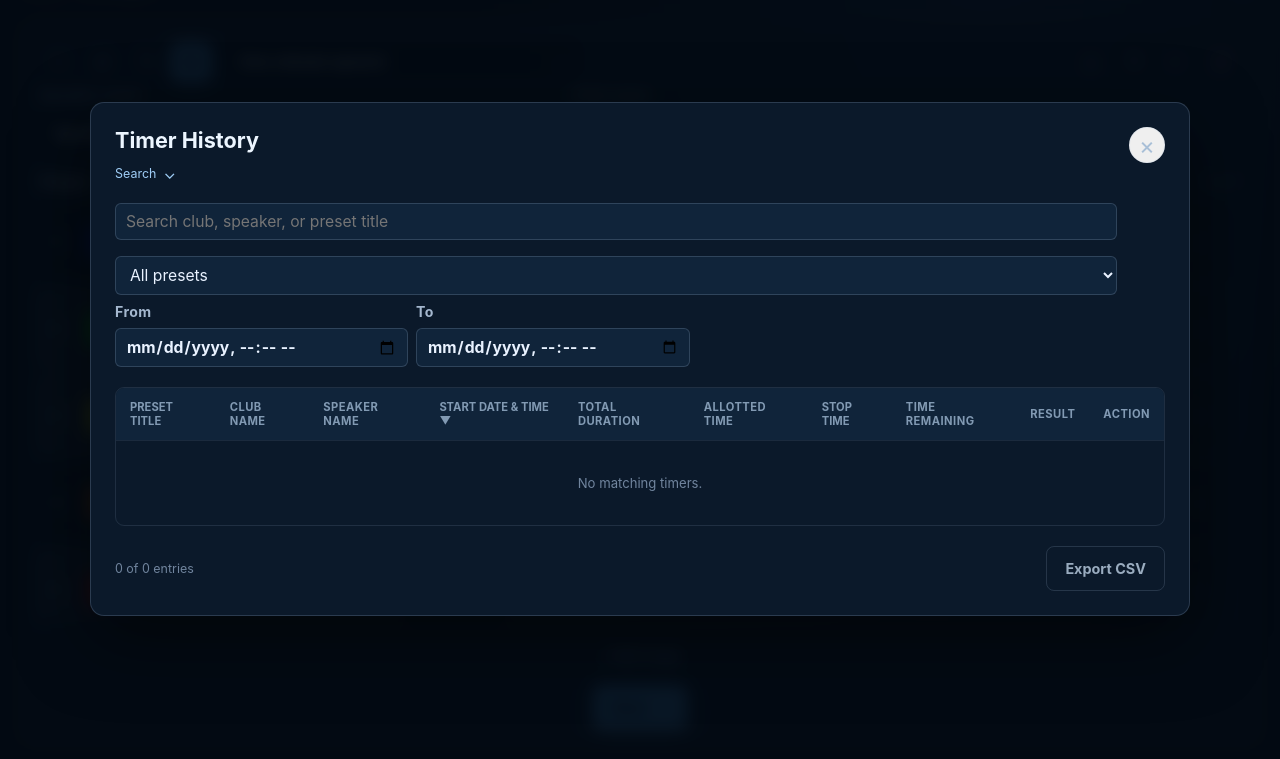
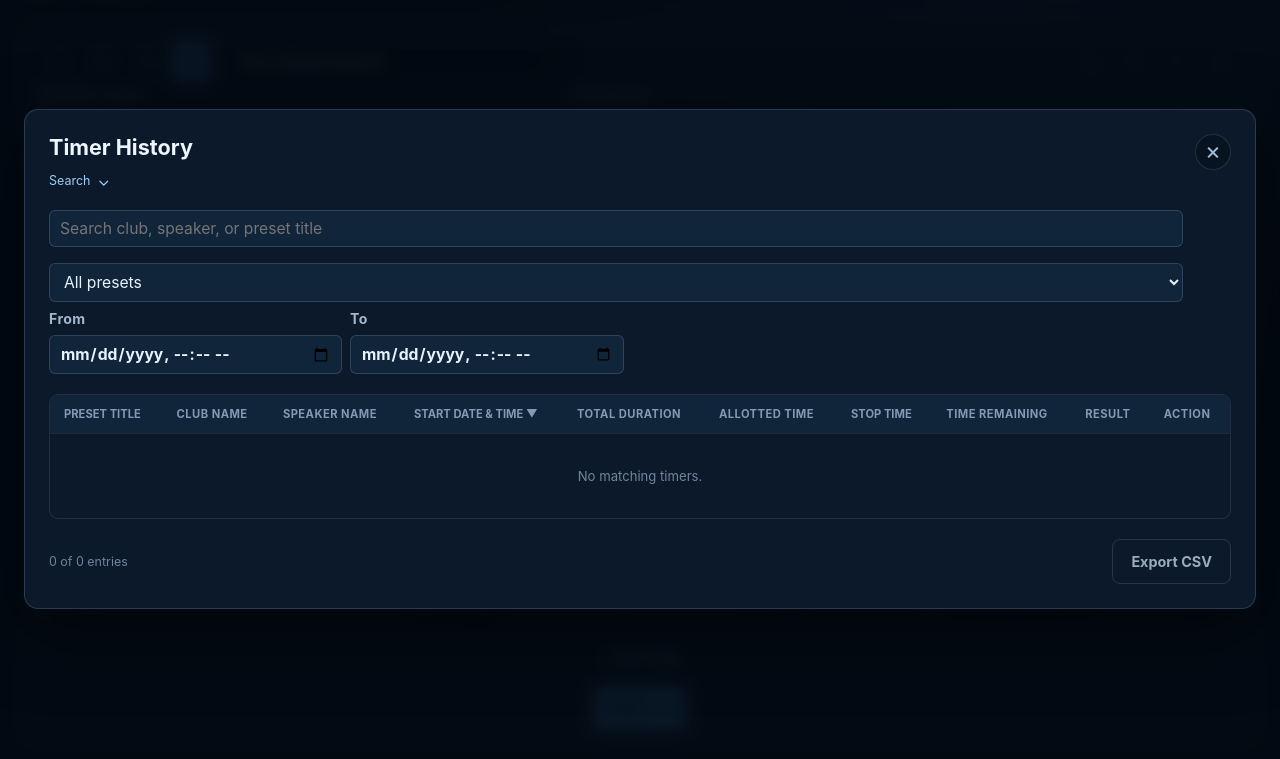
Before and after one commit to Badjau/timelight, a website built with Vite: page index.html in a window 1280 px wide. Both pictures are taken after a click on the button 1134 px from the left and 102 px from the top of the page. Shown: the part 41-800 px from the top of the page. Built offline with nearby package versions, Linux system fonts and the light colour scheme.

Commit message:
refactor(UI): bigger timer history modal, hardware link lost message

```diff
--- a/src/main.ts
+++ b/src/main.ts
@@ -334,7 +334,7 @@ function updateTimerUi(): void {
   updateWarnings();
 }
 function syncTimerLoop(): void { if (activeRun?.state === 'running' && !timerInterval) timerInterval = window.setInterval(() => { dispatch({ type: 'tick' }); }, 250); if (activeRun?.state !== 'running' && timerInterval) { window.clearInterval(timerInterval); timerInterval = undefined; } }
-function updateWarnings(): void { const target = document.querySelector<HTMLElement>('#timer-warnings'); if (!target) return; const warnings: string[] = []; if (activeRun?.state === 'running' && document.hidden) warnings.push('This page is hidden; keep it visible for reliable timing.'); if (activeRun?.state === 'running' && wakeLockWarning) warnings.push('Screen wake lock is unavailable or was released.'); if (activeRun?.state === 'running' && serial.status.state !== 'connected') warnings.push('Hardware link lost; the website timer continues and repeating audio will be silenced.'); if (activeRun?.clockWarning) warnings.push(activeRun.clockWarning); target.innerHTML = warnings.map((warning) => `<div class="timer-warning">${escapeHtml(warning)}</div>`).join(''); }
+function updateWarnings(): void { const target = document.querySelector<HTMLElement>('#timer-warnings'); if (!target) return; const warnings: string[] = []; if (activeRun?.state === 'running' && document.hidden) warnings.push('This page is hidden; keep it visible for reliable timing.'); if (activeRun?.state === 'running' && wakeLockWarning) warnings.push('Screen wake lock is unavailable or was released.'); if (serial.status.state !== 'connected') warnings.push('Hardware link lost.'); if (activeRun?.clockWarning) warnings.push(activeRun.clockWarning); target.innerHTML = warnings.map((warning) => `<div class="timer-warning">${escapeHtml(warning)}</div>`).join(''); }
 async function syncWakeLock(): Promise<void> { const wakeApi = (navigator as Navigator & { wakeLock?: { request(type: 'screen'): Promise<{ released: boolean; release(): Promise<void>; addEventListener(type: string, listener: () => void): void }> } }).wakeLock; if (!activeRun || activeRun.state !== 'running' || document.hidden) { if (wakeLock) await wakeLock.release().catch(() => undefined); wakeLock = null; wakeLockWarning = false; updateWarnings(); return; } if (!wakeApi) { wakeLockWarning = true; updateWarnings(); return; } try { if (!wakeLock || wakeLock.released) { wakeLock = await wakeApi.request('screen'); wakeLockWarning = false; wakeLock.addEventListener('release', () => { wakeLockWarning = true; updateWarnings(); }); } } catch { wakeLockWarning = true; } updateWarnings(); }
 function openLiveView(): void { syncCurrentFromForm(); if (!validCurrent()) { showInvalid(); return; } const overlay = document.querySelector<HTMLElement>('#live-overlay'); if (!overlay) return; liveViewOpen = true; overlay.hidden = false; document.body.classList.add('live-open'); window.setTimeout(() => document.querySelector<HTMLButtonElement>('#local-play')?.focus(), 0); updateTimerUi(); }
 function closeLiveView(): void { const overlay = document.querySelector<HTMLElement>('#live-overlay'); if (!overlay || overlay.hidden) return; transcription.close(); liveViewOpen = false; overlay.hidden = true; document.body.classList.remove('live-open'); }
--- a/src/style.css
+++ b/src/style.css
@@ -204,12 +204,14 @@ body.live-open { overflow: hidden; }
 .timer-saved { padding: 9px 11px; border: 1px solid rgba(104, 211, 145, .35); border-radius: 7px; background: rgba(30, 110, 61, .2); color: #91d8aa; font-size: .8rem; }
 .history-overlay { position: fixed; inset: 0; z-index: 30; display: grid; padding: 24px; place-items: center; background: rgba(3, 9, 17, .9); backdrop-filter: blur(8px); }
 .history-overlay[hidden] { display: none; }
-.history-card { display: flex; width: min(100%, 1100px); max-height: calc(100dvh - 48px); padding: 24px; overflow: hidden; flex-direction: column; border: 1px solid rgba(169, 194, 225, .2); border-radius: 14px; background: #0b192a; box-shadow: 0 24px 70px rgba(0,0,0,.5); }
+.history-card { display: flex; width: min(100%, 1400px); max-height: calc(100dvh - 40px); padding: 24px; overflow: hidden; flex-direction: column; border: 1px solid rgba(169, 194, 225, .2); border-radius: 14px; background: #0b192a; box-shadow: 0 24px 70px rgba(0,0,0,.5); }
 .history-card > header, .history-card > footer { display: flex; align-items: center; justify-content: space-between; gap: 12px; }
 .history-card > header { align-items: flex-start; }
 .history-heading { min-width: 0; flex: 1; }
 .history-card h2 { margin: 0; color: #edf6ff; font-size: 1.35rem; }
-.history-close { width: 36px; height: 36px; padding: 0; border: 1px solid rgba(169, 194, 225, .16); border-radius: 50%; color: #a8bfd7; font-size: 1.5rem; }
+.history-close { display: inline-flex; width: 36px; height: 36px; padding: 0 0 2px; align-items: center; justify-content: center; border: 1px solid rgba(169, 194, 225, .16); border-radius: 50%; background: rgba(6, 15, 27, .55); color: #a8bfd7; font-size: 1.5rem; line-height: 1; }
+.history-close:hover { border-color: rgba(116, 186, 255, .55); background: rgba(116, 186, 255, .12); color: #e8f4ff; }
+.history-close:focus-visible { outline: 2px solid #74baff; outline-offset: 2px; }
 .history-table-wrap { margin: 20px 0; overflow: auto; border: 1px solid rgba(169, 194, 225, .13); border-radius: 9px; }
 .history-card table { width: 100%; min-width: 900px; border-collapse: collapse; color: #c9d8e8; font-size: .82rem; }
 .history-card th, .history-card td { padding: 12px 14px; border-bottom: 1px solid rgba(169, 194, 225, .1); text-align: left; }
```
